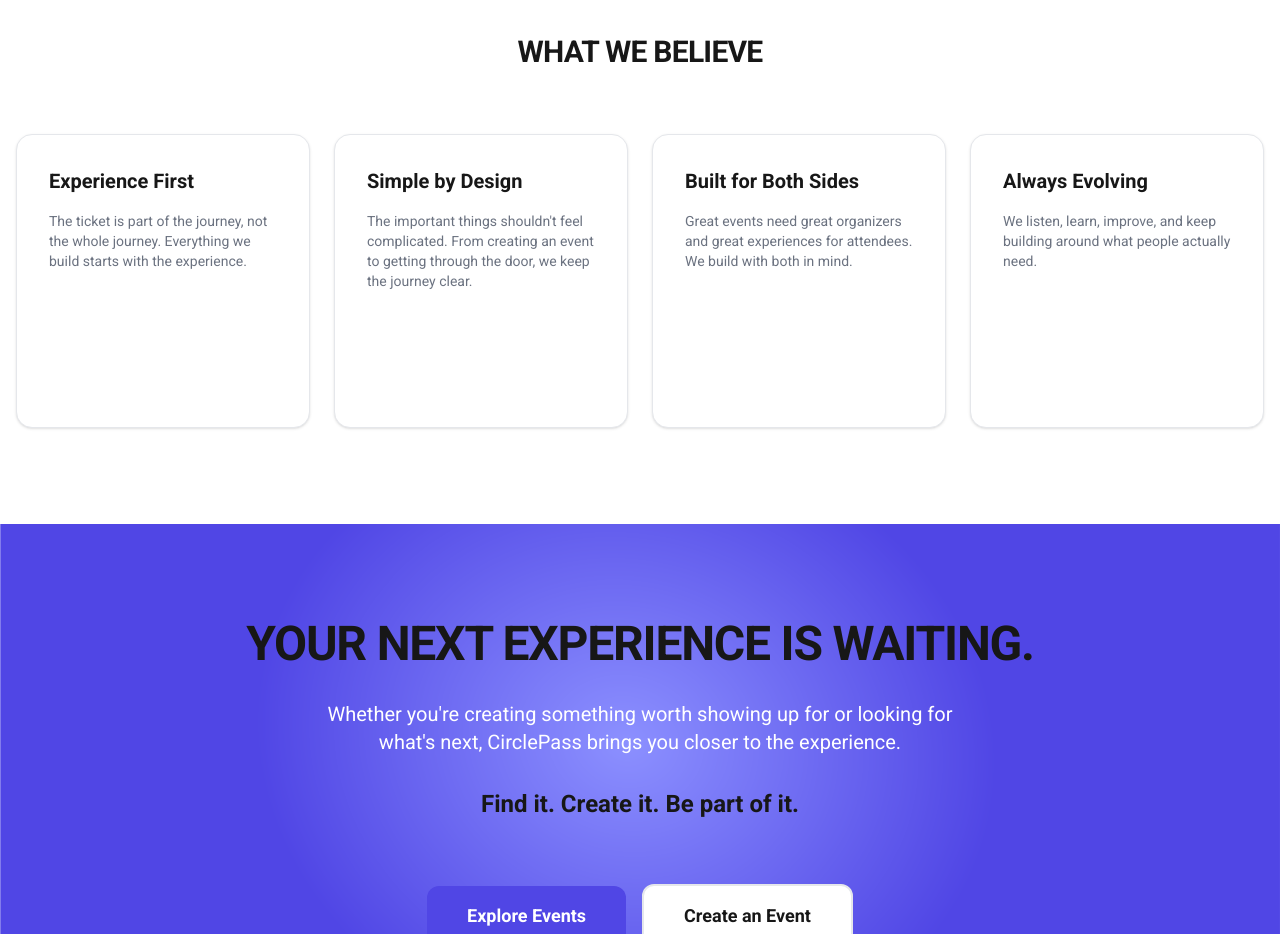
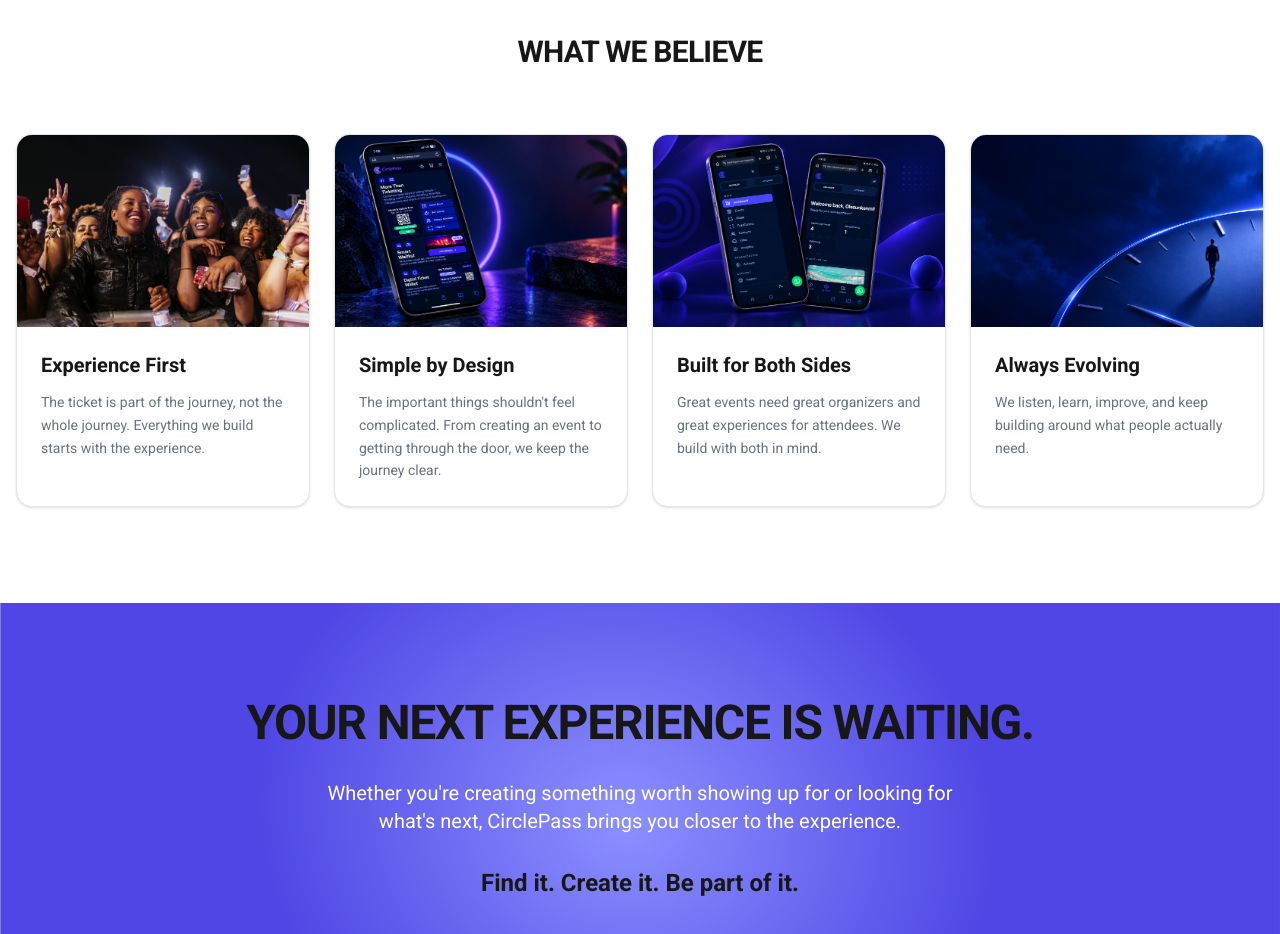
Before and after one commit to omoluabi44/circle_pass, a Next.js app: page /about in a window 1280 px wide. Shown: the part 1580-2514 px from the top of the page. Built offline with nearby package versions, Linux system fonts and the light colour scheme; no server answers.

Commit message:
feat: add newly provided images to the 'what we believe' section in the about us page

```diff
--- a/src/app/about/page.tsx
+++ b/src/app/about/page.tsx
@@ -91,21 +91,41 @@ export default function AboutUsPage() {
         <h3 className="text-3xl font-extrabold tracking-tight mb-16">WHAT WE BELIEVE</h3>
 
         <div className="grid grid-cols-1 sm:grid-cols-2 lg:grid-cols-4 gap-6">
-          <div className="bg-background border border-border hover:border-primary/50 transition-colors rounded-2xl aspect-square flex flex-col p-8 text-left group shadow-sm">
-            <h4 className="font-bold text-xl mb-4 group-hover:text-primary transition-colors">Experience First</h4>
-            <p className="text-muted-foreground text-sm">The ticket is part of the journey, not the whole journey. Everything we build starts with the experience.</p>
+          <div className="bg-background border border-border hover:border-primary/50 transition-colors rounded-2xl flex flex-col text-left group shadow-sm overflow-hidden">
+            <div className="relative w-full h-40 sm:h-48">
+              <Image src="/image-folders/about us page/experience_first.JPG" alt="Experience First" fill className="object-cover group-hover:scale-105 transition-transform duration-500" />
+            </div>
+            <div className="p-6 flex-1 flex flex-col">
+              <h4 className="font-bold text-xl mb-3 group-hover:text-primary transition-colors">Experience First</h4>
+              <p className="text-muted-foreground text-sm leading-relaxed">The ticket is part of the journey, not the whole journey. Everything we build starts with the experience.</p>
+            </div>
           </div>
-          <div className="bg-background border border-border hover:border-primary/50 transition-colors rounded-2xl aspect-square flex flex-col p-8 text-left group shadow-sm">
-            <h4 className="font-bold text-xl mb-4 group-hover:text-primary transition-colors">Simple by Design</h4>
-            <p className="text-muted-foreground text-sm">The important things shouldn't feel complicated. From creating an event to getting through the door, we keep the journey clear.</p>
+          <div className="bg-background border border-border hover:border-primary/50 transition-colors rounded-2xl flex flex-col text-left group shadow-sm overflow-hidden">
+            <div className="relative w-full h-40 sm:h-48">
+              <Image src="/image-folders/about us page/simple_by_design.PNG" alt="Simple by Design" fill className="object-cover group-hover:scale-105 transition-transform duration-500" />
+            </div>
+            <div className="p-6 flex-1 flex flex-col">
+              <h4 className="font-bold text-xl mb-3 group-hover:text-primary transition-colors">Simple by Design</h4>
+              <p className="text-muted-foreground text-sm leading-relaxed">The important things shouldn't feel complicated. From creating an event to getting through the door, we keep the journey clear.</p>
+            </div>
           </div>
-          <div className="bg-background border border-border hover:border-primary/50 transition-colors rounded-2xl aspect-square flex flex-col p-8 text-left group shadow-sm">
-            <h4 className="font-bold text-xl mb-4 group-hover:text-primary transition-colors">Built for Both Sides</h4>
-            <p className="text-muted-foreground text-sm">Great events need great organizers and great experiences for attendees. We build with both in mind.</p>
+          <div className="bg-background border border-border hover:border-primary/50 transition-colors rounded-2xl flex flex-col text-left group shadow-sm overflow-hidden">
+            <div className="relative w-full h-40 sm:h-48">
+              <Image src="/image-folders/about us page/built_for_both_side.PNG" alt="Built for Both Sides" fill className="object-cover group-hover:scale-105 transition-transform duration-500" />
+            </div>
+            <div className="p-6 flex-1 flex flex-col">
+              <h4 className="font-bold text-xl mb-3 group-hover:text-primary transition-colors">Built for Both Sides</h4>
+              <p className="text-muted-foreground text-sm leading-relaxed">Great events need great organizers and great experiences for attendees. We build with both in mind.</p>
+            </div>
           </div>
-          <div className="bg-background border border-border hover:border-primary/50 transition-colors rounded-2xl aspect-square flex flex-col p-8 text-left group shadow-sm">
-            <h4 className="font-bold text-xl mb-4 group-hover:text-primary transition-colors">Always Evolving</h4>
-            <p className="text-muted-foreground text-sm">We listen, learn, improve, and keep building around what people actually need.</p>
+          <div className="bg-background border border-border hover:border-primary/50 transition-colors rounded-2xl flex flex-col text-left group shadow-sm overflow-hidden">
+            <div className="relative w-full h-40 sm:h-48">
+              <Image src="/image-folders/about us page/always_evolving.PNG" alt="Always Evolving" fill className="object-cover group-hover:scale-105 transition-transform duration-500" />
+            </div>
+            <div className="p-6 flex-1 flex flex-col">
+              <h4 className="font-bold text-xl mb-3 group-hover:text-primary transition-colors">Always Evolving</h4>
+              <p className="text-muted-foreground text-sm leading-relaxed">We listen, learn, improve, and keep building around what people actually need.</p>
+            </div>
           </div>
         </div>
       </section>
```
